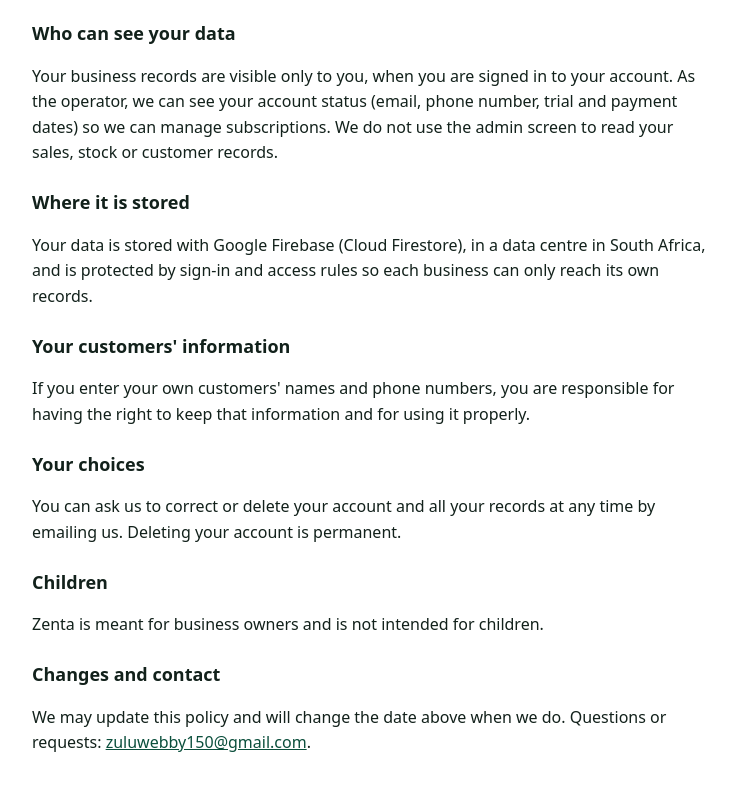
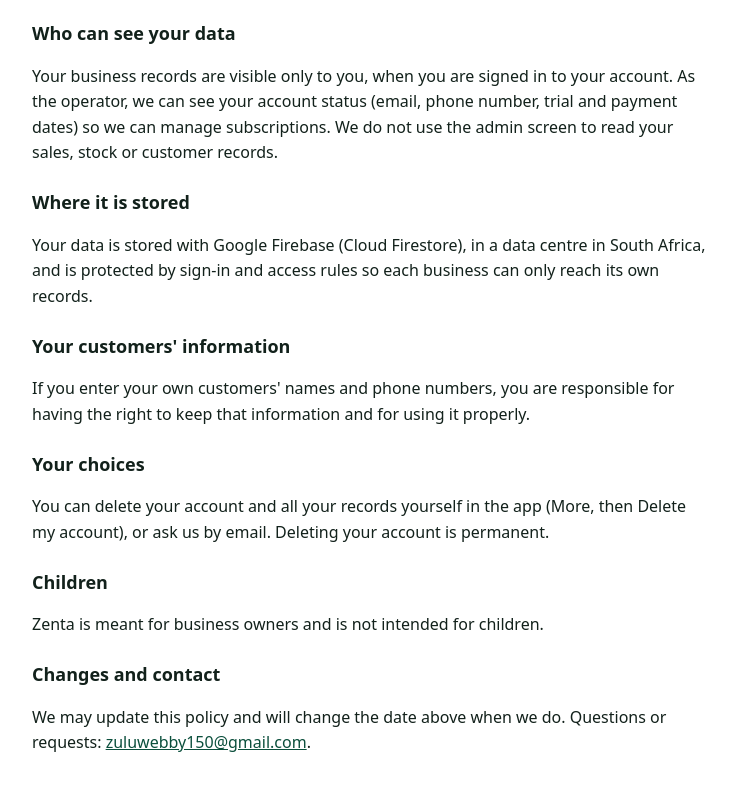
Before and after one commit to zuluwebby150-dotcom/zenta, a plain HTML site: page privacy.html in a window 1280 px wide. Shown: the part 590-1380 px from the top of the page, without its empty margins (268-1003 px from the left). Drawn offline with Linux system fonts and the light colour scheme.

Commit message:
Update account deletion instructions in privacy.html

```diff
--- a/privacy.html
+++ b/privacy.html
@@ -9,6 +9,6 @@
 <h2>Who can see your data</h2><p>Your business records are visible only to you, when you are signed in to your account. As the operator, we can see your account status (email, phone number, trial and payment dates) so we can manage subscriptions. We do not use the admin screen to read your sales, stock or customer records.</p>
 <h2>Where it is stored</h2><p>Your data is stored with Google Firebase (Cloud Firestore), in a data centre in South Africa, and is protected by sign-in and access rules so each business can only reach its own records.</p>
 <h2>Your customers' information</h2><p>If you enter your own customers' names and phone numbers, you are responsible for having the right to keep that information and for using it properly.</p>
-<h2>Your choices</h2><p>You can ask us to correct or delete your account and all your records at any time by emailing us. Deleting your account is permanent.</p>
+<h2>Your choices</h2><p>You can delete your account and all your records yourself in the app (More, then Delete my account), or ask us by email. Deleting your account is permanent.</p>
 <h2>Children</h2><p>Zenta is meant for business owners and is not intended for children.</p>
 <h2>Changes and contact</h2><p>We may update this policy and will change the date above when we do. Questions or requests: <a href="mailto:zuluwebby150@gmail.com">zuluwebby150@gmail.com</a>.</p></body></html>
```
